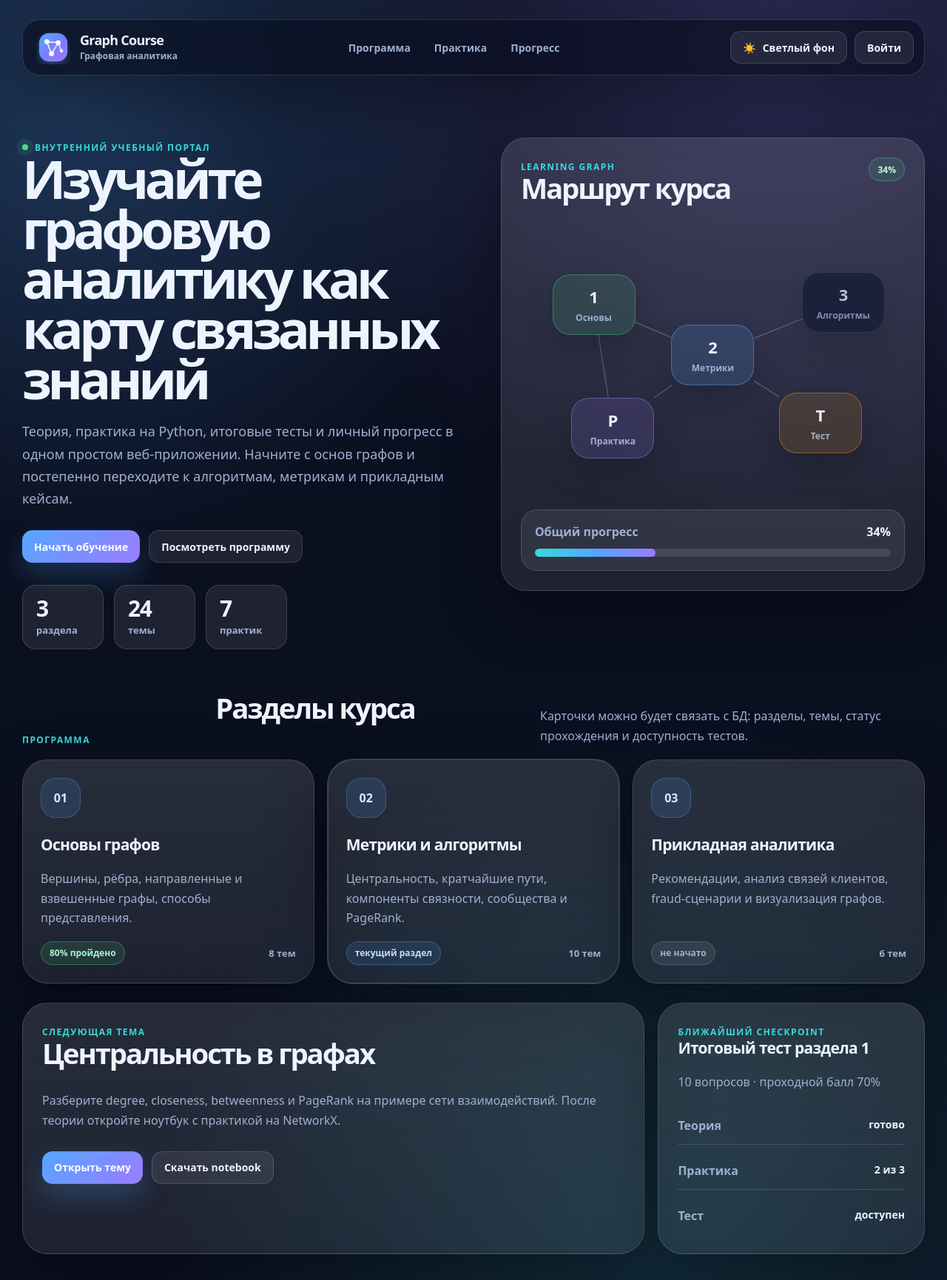
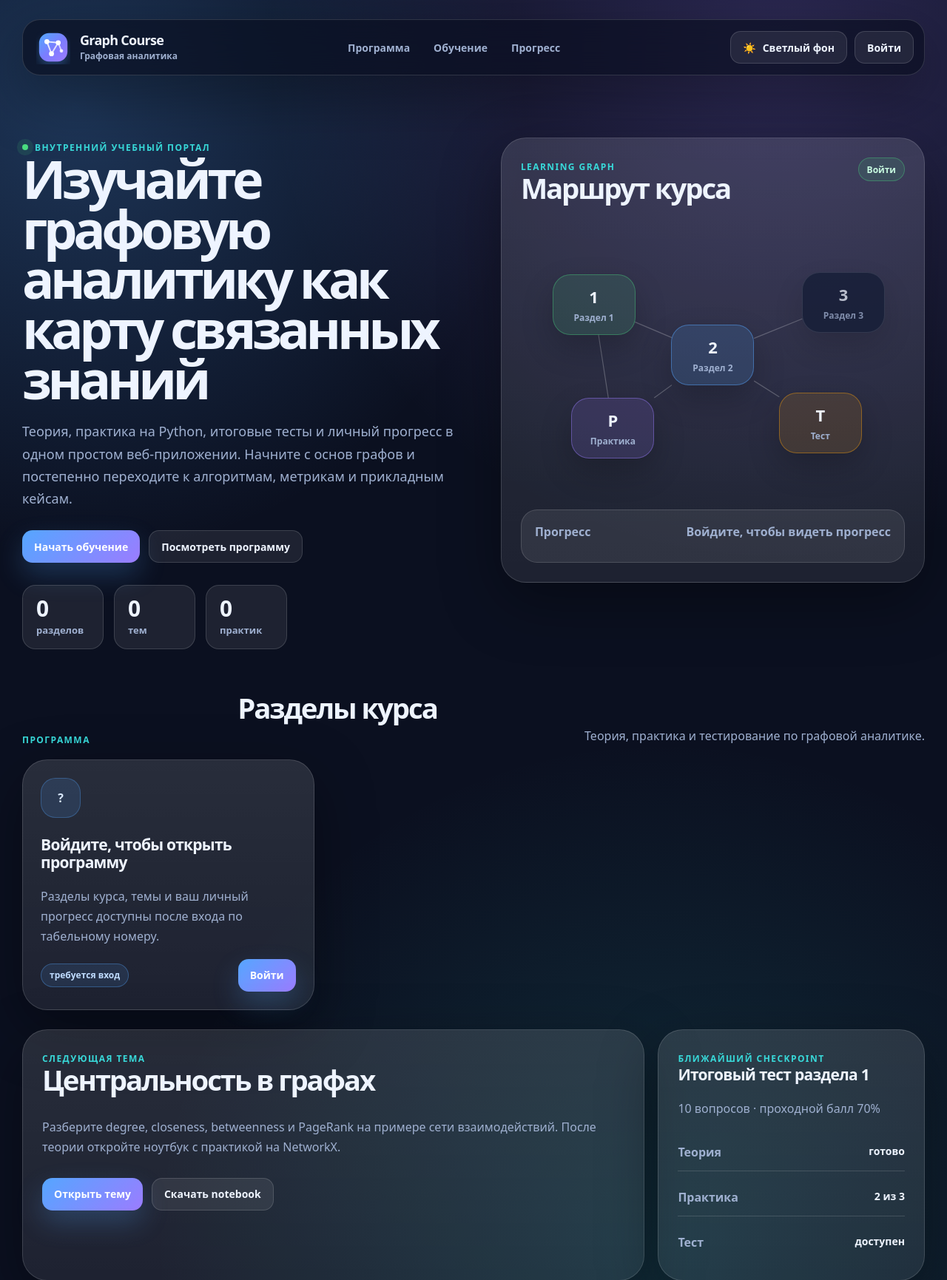
Before and after one commit to SweetD0blE/Graph-course, a Flask app: page / in a window 1280 px wide. Shown: the top 1731 px of the page at 74% size. Run offline with Flask 3, Linux system fonts and the light colour scheme; data that the repository does not hold is empty.

Commit message:
Блокировать пересдачу пройденного теста и сделать главную страницу динамической
После сдачи теста темы на 100% повторное прохождение недоступно
(блокируется и форма, и отправка), на странице темы и в списке курса
тема помечается «Пройдено». В списке курса у каждого раздела показан
процент прохождения (сдано тем из тем с тестом) и число тем.

Главная страница привязана к БД: блок «Программа» и личный прогресс —
для авторизованных (гостю призыв войти), реальные счётчики и подписи
граф-схемы в hero, пункт меню «Практика» переименован в «Обучение» и
ведёт на страницу курса.

https://claude.ai/code/session_01HRMSqgZrTWV6jTAPJiJh4y

```diff
--- /dev/null
+++ b/app/progress.py
@@ -0,0 +1,29 @@
+from app.models import TestAttempt
+
+
+def is_gradable(topic):
+    return any(
+        any(o.is_correct for o in q.options) for q in topic.questions
+    )
+
+
+def passed_topic_ids(user):
+    if not user or not user.is_authenticated:
+        return set()
+    return {
+        r.topic_id for r in TestAttempt.query.filter_by(
+            user_id=user.id, passed=True
+        ).all()
+    }
+
+
+def section_progress(section, passed_ids):
+    test_topics = [t for t in section.topics if is_gradable(t)]
+    total_test = len(test_topics)
+    passed = sum(1 for t in test_topics if t.id in passed_ids)
+    return {
+        'topics': len(section.topics),
+        'total_test': total_test,
+        'passed': passed,
+        'percent': round(passed / total_test * 100) if total_test else 0,
+    }
--- a/app/routes/main_routes.py
+++ b/app/routes/main_routes.py
@@ -1,8 +1,31 @@
 from flask import Blueprint, render_template
+from flask_login import current_user
+
+from app.models import Section, Topic
+from app.progress import passed_topic_ids, section_progress
 
 main_bp = Blueprint('main', __name__)
 
 
 @main_bp.route('/')
 def index():
-    return render_template('index.html')
+    sections = Section.query.order_by(Section.order).all()
+    topics_total = Topic.query.count()
+    practices_total = Topic.query.filter(
+        Topic.notebook_filename.isnot(None)
+    ).count()
+    passed_ids = passed_topic_ids(current_user)
+    progress = {s.id: section_progress(s, passed_ids) for s in sections}
+    tt = sum(p['total_test'] for p in progress.values())
+    pp = sum(p['passed'] for p in progress.values())
+    overall = round(pp / tt * 100) if tt else 0
+    return render_template(
+        'index.html',
+        sections=sections,
+        progress=progress,
+        passed_ids=passed_ids,
+        sections_total=len(sections),
+        topics_total=topics_total,
+        practices_total=practices_total,
+        overall=overall,
+    )
--- a/app/templates/index.html
+++ b/app/templates/index.html
@@ -29,7 +29,7 @@
 
       <nav class="nav" aria-label="Главное меню">
         <a href="#program">Программа</a>
-        <a href="#practice">Практика</a>
+        <a href="{{ url_for('course.index') }}">Обучение</a>
         <a href="#progress">Прогресс</a>
       </nav>
 
@@ -69,15 +69,15 @@
 
           <div class="hero__meta">
             <div>
-              <strong>3</strong>
-              <span>раздела</span>
+              <strong>{{ sections_total }}</strong>
+              <span>разделов</span>
             </div>
             <div>
-              <strong>24</strong>
-              <span>темы</span>
+              <strong>{{ topics_total }}</strong>
+              <span>тем</span>
             </div>
             <div>
-              <strong>7</strong>
+              <strong>{{ practices_total }}</strong>
               <span>практик</span>
             </div>
           </div>
@@ -90,7 +90,11 @@
                 <span class="card-label">Learning graph</span>
                 <h2>Маршрут курса</h2>
               </div>
-              <span class="status-pill">34%</span>
+              {% if current_user.is_authenticated %}
+                <span class="status-pill">{{ overall }}%</span>
+              {% else %}
+                <a class="status-pill" href="{{ url_for('auth.login') }}">Войти</a>
+              {% endif %}
             </div>
 
             <div class="graph-map" data-graph-map>
@@ -98,12 +102,12 @@
 
               <button class="graph-node graph-node--done graph-node--1" data-node="basics" type="button">
                 <span>1</span>
-                <small>Основы</small>
+                <small>{{ sections[0].title if sections|length > 0 else 'Раздел 1' }}</small>
               </button>
 
               <button class="graph-node graph-node--active graph-node--2" data-node="metrics" type="button">
                 <span>2</span>
-                <small>Метрики</small>
+                <small>{{ sections[1].title if sections|length > 1 else 'Раздел 2' }}</small>
               </button>
 
               <button class="graph-node graph-node--practice graph-node--3" data-node="practice" type="button">
@@ -113,7 +117,7 @@
 
               <button class="graph-node graph-node--locked graph-node--4" data-node="algorithms" type="button">
                 <span>3</span>
-                <small>Алгоритмы</small>
+                <small>{{ sections[2].title if sections|length > 2 else 'Раздел 3' }}</small>
               </button>
 
               <button class="graph-node graph-node--test graph-node--5" data-node="test" type="button">
@@ -123,13 +127,20 @@
             </div>
 
             <div class="progress-widget" id="progress">
+              {% if current_user.is_authenticated %}
                 <div class="progress-widget__info">
                   <span>Общий прогресс</span>
-                <strong>34%</strong>
+                  <strong>{{ overall }}%</strong>
                 </div>
                 <div class="progress-bar">
-                <span style="width: 34%"></span>
+                  <span style="width: {{ overall }}%"></span>
                 </div>
+              {% else %}
+                <div class="progress-widget__info">
+                  <span>Прогресс</span>
+                  <a href="{{ url_for('auth.login') }}">Войдите, чтобы видеть прогресс</a>
+                </div>
+              {% endif %}
             </div>
           </div>
         </div>
@@ -139,40 +150,56 @@
         <div class="section-heading">
           <span class="card-label">Программа</span>
           <h2>Разделы курса</h2>
-          <p>Карточки можно будет связать с БД: разделы, темы, статус прохождения и доступность тестов.</p>
+          <p>Теория, практика и тестирование по графовой аналитике.</p>
+        </div>
+
+        {% if current_user.is_authenticated %}
+          {% for section in sections %}
+            {% set sp = progress[section.id] %}
+            <div class="section-heading" style="margin-top:32px">
+              <span class="card-label">Раздел {{ section.number }}</span>
+              <h2>{{ section.title }}</h2>
+              <p>Тем: {{ sp.topics }} · сдано {{ sp.passed }}/{{ sp.total_test }}
+                 · {{ sp.percent }}%</p>
+              <div class="progress-bar" style="max-width:320px;margin-top:8px">
+                <span style="width: {{ sp.percent }}%"></span>
+              </div>
             </div>
 
             <div class="course-grid">
+              {% for topic in section.topics %}
                 <article class="course-card">
-            <div class="course-card__icon">01</div>
-            <h3>Основы графов</h3>
-            <p>Вершины, рёбра, направленные и взвешенные графы, способы представления.</p>
+                  <div class="course-card__icon">{{ topic.code }}</div>
+                  <h3>{{ topic.title }}</h3>
+                  <p>{{ topic.outcome or '' }}</p>
                   <div class="course-card__footer">
-              <span class="tag tag--success">80% пройдено</span>
-              <span>8 тем</span>
+                    <span>
+                      {% if topic.id in passed_ids %}<span class="tag tag--success">Пройдено</span>{% endif %}
+                      {% if topic.html_content %}<span class="tag tag--success">теория</span>{% endif %}
+                      {% if topic.questions %}<span class="tag tag--primary">тест</span>{% endif %}
+                      {% if topic.notebook_filename %}<span class="tag">notebook</span>{% endif %}
+                    </span>
+                    <a class="btn btn--ghost" href="{{ url_for('course.topic', topic_id=topic.id) }}">Открыть</a>
                   </div>
                 </article>
-
-          <article class="course-card course-card--featured">
-            <div class="course-card__icon">02</div>
-            <h3>Метрики и алгоритмы</h3>
-            <p>Центральность, кратчайшие пути, компоненты связности, сообщества и PageRank.</p>
+              {% endfor %}
+            </div>
+          {% else %}
+            <p>План курса ещё загружается. Обновите страницу через минуту.</p>
+          {% endfor %}
+        {% else %}
+          <div class="course-grid">
+            <article class="course-card">
+              <div class="course-card__icon">?</div>
+              <h3>Войдите, чтобы открыть программу</h3>
+              <p>Разделы курса, темы и ваш личный прогресс доступны после входа по табельному номеру.</p>
               <div class="course-card__footer">
-              <span class="tag tag--primary">текущий раздел</span>
-              <span>10 тем</span>
-            </div>
-          </article>
-
-          <article class="course-card">
-            <div class="course-card__icon">03</div>
-            <h3>Прикладная аналитика</h3>
-            <p>Рекомендации, анализ связей клиентов, fraud-сценарии и визуализация графов.</p>
-            <div class="course-card__footer">
-              <span class="tag">не начато</span>
-              <span>6 тем</span>
+                <span class="tag tag--primary">требуется вход</span>
+                <a class="btn btn--primary" href="{{ url_for('auth.login') }}">Войти</a>
               </div>
             </article>
           </div>
+        {% endif %}
       </section>
 
       <section class="work-area" id="practice">
--- a/app/templates/topic.html
+++ b/app/templates/topic.html
@@ -19,7 +19,9 @@
       {% if nb_available %}
         <a class="btn btn--secondary" href="{{ url_for('course.notebook', topic_id=topic.id) }}">Скачать notebook</a>
       {% endif %}
-      {% if has_test %}
+      {% if passed %}
+        <span class="tag tag--success">Пройдено</span>
+      {% elif has_test %}
         <a class="btn btn--primary" href="{{ url_for('course.test', topic_id=topic.id) }}">Пройти тест</a>
       {% endif %}
     </div>
```
Also changed, not shown: app/routes/course_routes.py (+21 -1 lines), app/templates/course.html (+7 -0 lines). Lines whose indentation alone changed are shown as unchanged.
